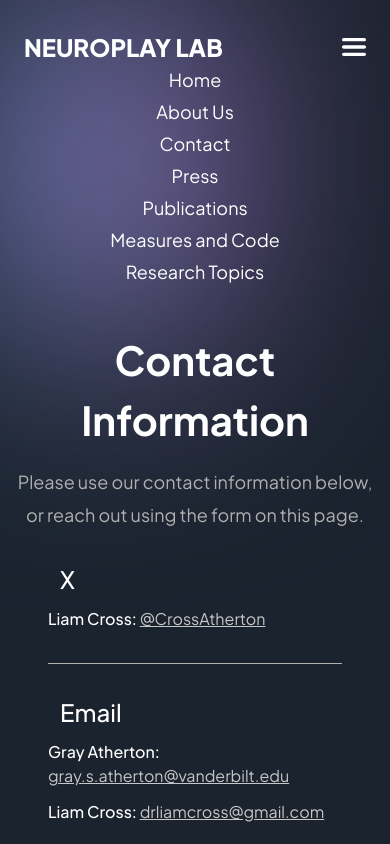
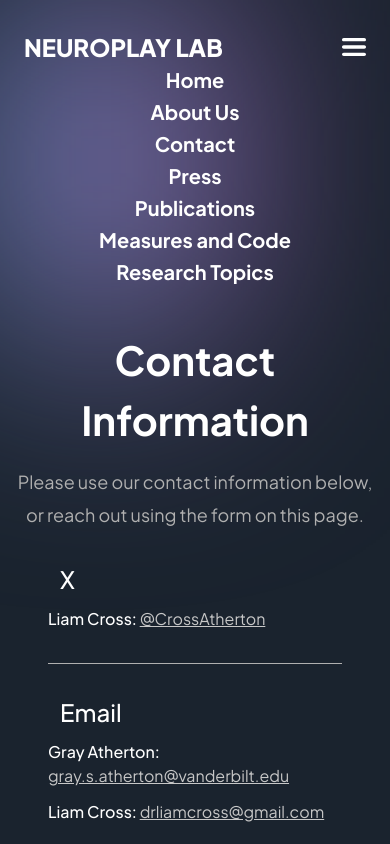
Before and after one commit to Neuroplay-Lab/Neuroplay-Lab, a Next.js app: page /contact in a window 390 px wide. Both pictures are taken after a click on the button 354 px from the left and 47 px from the top of the page. Shown: the top 844 px of the page. Built offline with nearby package versions, Linux system fonts and the light colour scheme.

Commit message:
fix to hamburger menu

```diff
--- a/app/components/Navbar.tsx
+++ b/app/components/Navbar.tsx
@@ -88,11 +88,11 @@ const Navbar = () => {
                 </div>
             </div>
             <AnimatePresence>
-                {isOpen && <motion.ul className="origin-top text-center mt-1" variants={mobileMenuVariants} initial="initial" animate="animate" exit="exit">
+                {isOpen && <motion.ul className="origin-top text-center mt-1 text-xl font-semibold" variants={mobileMenuVariants} initial="initial" animate="animate" exit="exit">
                     <motion.li className="my-1">
                         <Link
                             href="/"
-                            className="text-lg text-white hover:text-gray-300"
+                            className="text-white hover:text-gray-300"
                             onClick={handleMenuClick}
                         >
                             Home
@@ -102,7 +102,7 @@ const Navbar = () => {
                         <Link
                             href="/#about-us"
                             scroll
-                            className="text-lg text-white hover:text-gray-300"
+                            className="text-white hover:text-gray-300"
                             onClick={handleMenuClick}
                         >
                             About Us
@@ -111,7 +111,7 @@ const Navbar = () => {
                     <motion.li className="my-1">
                         <Link
                             href="/contact"
-                            className="text-lg text-white hover:text-gray-300"
+                            className="text-white hover:text-gray-300"
                             onClick={handleMenuClick}
                         >
                             Contact
@@ -120,7 +120,7 @@ const Navbar = () => {
                     <motion.li className="my-1">
                         <Link
                             href="/press"
-                            className="text-lg text-white hover:text-gray-300"
+                            className="text-white hover:text-gray-300"
                             onClick={handleMenuClick}
                         >
                             Press
@@ -129,7 +129,7 @@ const Navbar = () => {
                     <motion.li className="my-1">
                         <Link
                             href="/publications"
-                            className="text-lg text-white hover:text-gray-300"
+                            className="text-white hover:text-gray-300"
                             onClick={handleMenuClick}
                         >
                             Publications
@@ -138,7 +138,7 @@ const Navbar = () => {
                     <motion.li className="my-1">
                         <Link
                             href="/measures-and-code"
-                            className="text-lg text-white hover:text-gray-300"
+                            className="text-white hover:text-gray-300"
                             onClick={handleMenuClick}
                         >
                             Measures and Code
@@ -147,7 +147,7 @@ const Navbar = () => {
                     <motion.li className="my-1">
                         <Link
                             href="/reasearch-topics"
-                            className="text-lg text-white hover:text-gray-300"
+                            className="text-white hover:text-gray-300"
                             onClick={handleMenuClick}
                         >
                             Research Topics
```
